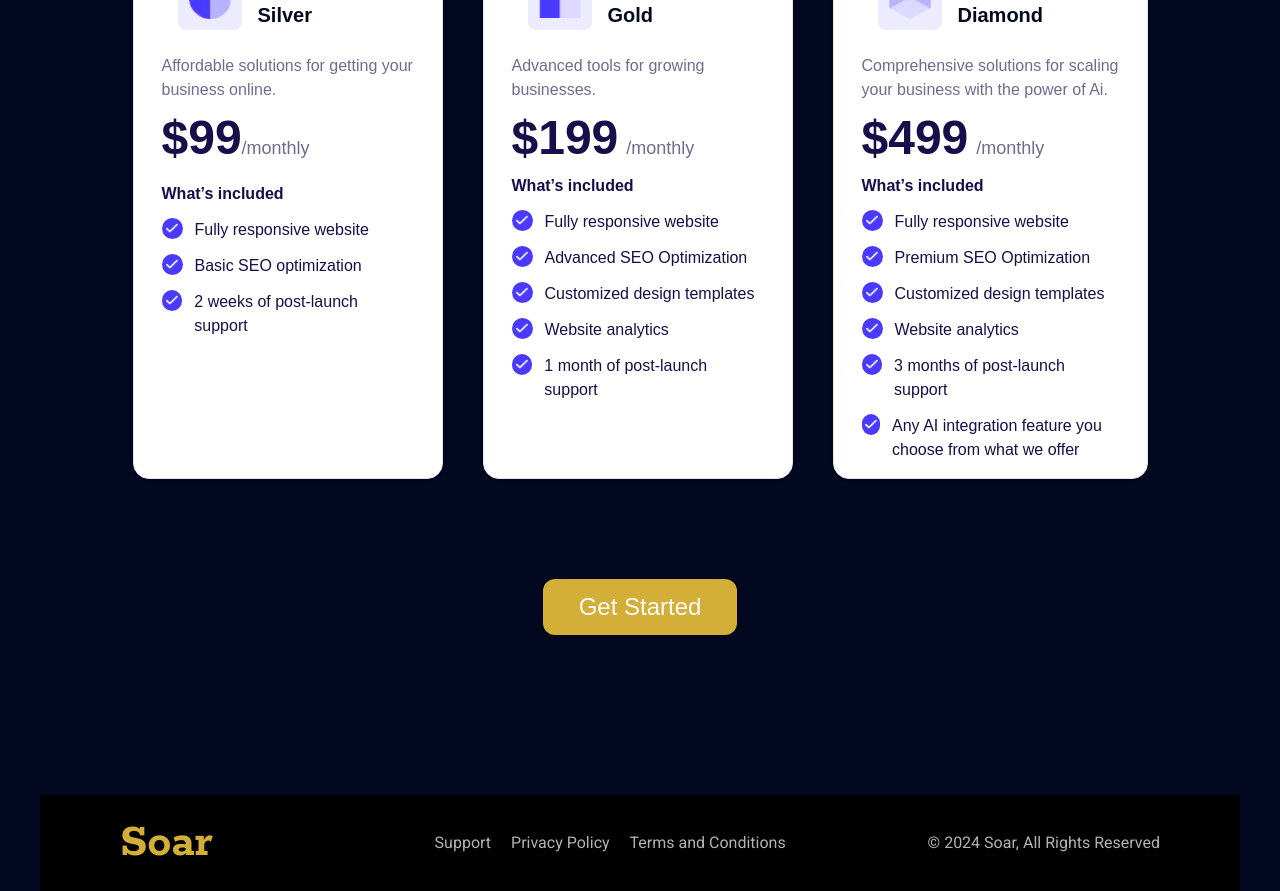
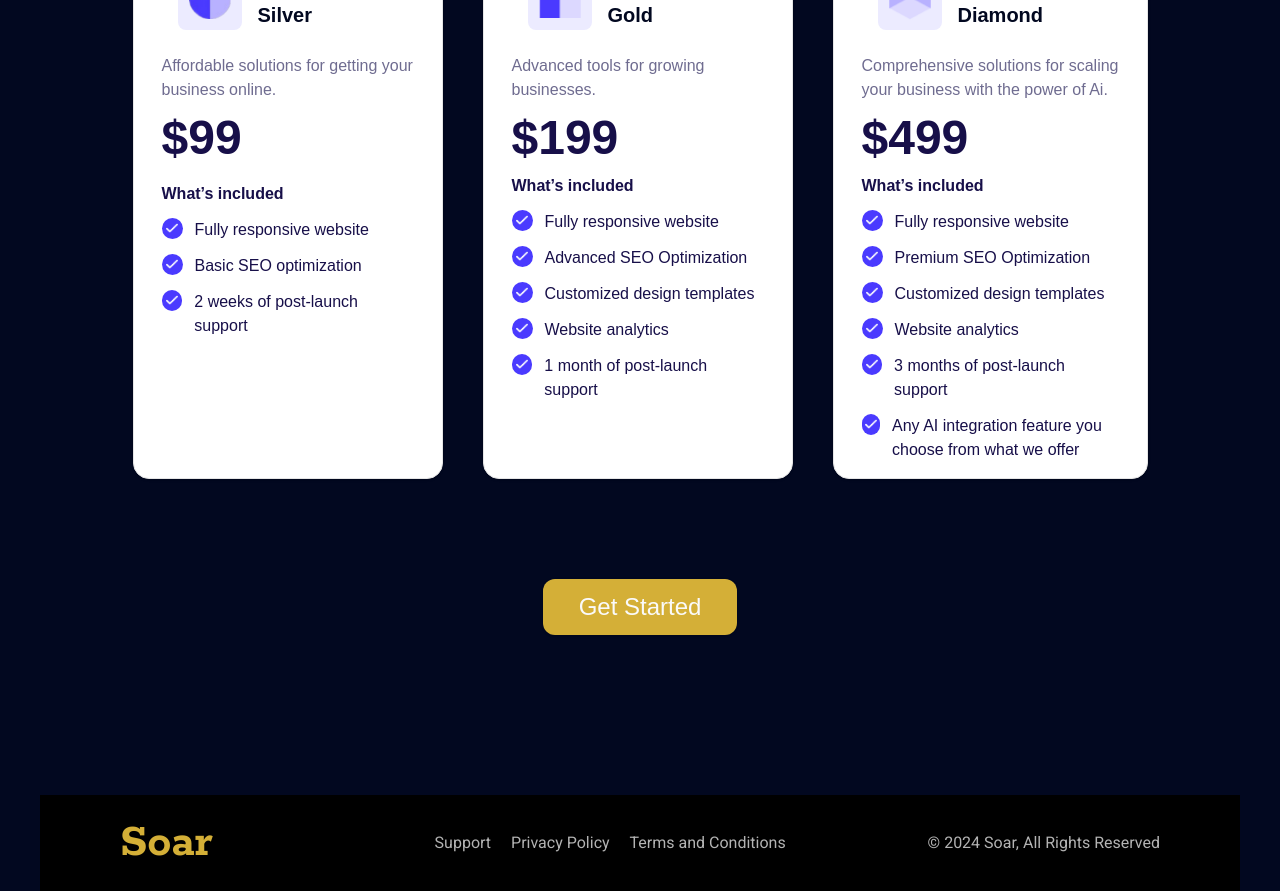
Before and after one commit to SherifAshraf2003/agency-portfolio, a Next.js app: page / in a window 1280 px wide. Shown: the part 2820-3711 px from the top of the page. Built offline with nearby package versions, Linux system fonts and the light colour scheme.

Commit message:
edited the Payment plans

```diff
--- a/src/components/PaymentPlans.tsx
+++ b/src/components/PaymentPlans.tsx
@@ -48,9 +48,9 @@ const PaymentPlans = () => {
                 $99
               </p>
 
-              <p className="text-[#6F6C90] duration-300 group-hover:text-white/70 font-medium text-lg">
+              {/* <p className="text-[#6F6C90] duration-300 group-hover:text-white/70 font-medium text-lg">
                 /monthly
-              </p>
+              </p> */}
             </div>
             <div>
               <h1 className="text-[#170F49] duration-300  group-hover:text-white font-bold">
@@ -135,9 +135,9 @@ const PaymentPlans = () => {
               <p className="font-bold text-5xl text-[#170F49] duration-300 group-hover:text-white ">
                 $199
               </p>
-              <p className="text-[#6F6C90] font-medium text-lg duration-300 group-hover:text-white/70 ">
+              {/* <p className="text-[#6F6C90] duration-300 group-hover:text-white/70 font-medium text-lg">
                 /monthly
-              </p>
+              </p> */}
             </div>
             <div>
               <h1 className="text-[#170F49] duration-300 group-hover:text-white/70 font-bold">
@@ -244,9 +244,9 @@ const PaymentPlans = () => {
               <p className="font-bold text-5xl duration-300  group-hover:text-white text-[#170F49]">
                 $499
               </p>
-              <p className="text-[#6F6C90] duration-300 group-hover:text-white/70 font-medium text-lg ">
+              {/* <p className="text-[#6F6C90] duration-300 group-hover:text-white/70 font-medium text-lg">
                 /monthly
-              </p>
+              </p> */}
             </div>
             <div>
               <h1 className="text-[#170F49] duration-300  group-hover:text-white font-bold">
```
